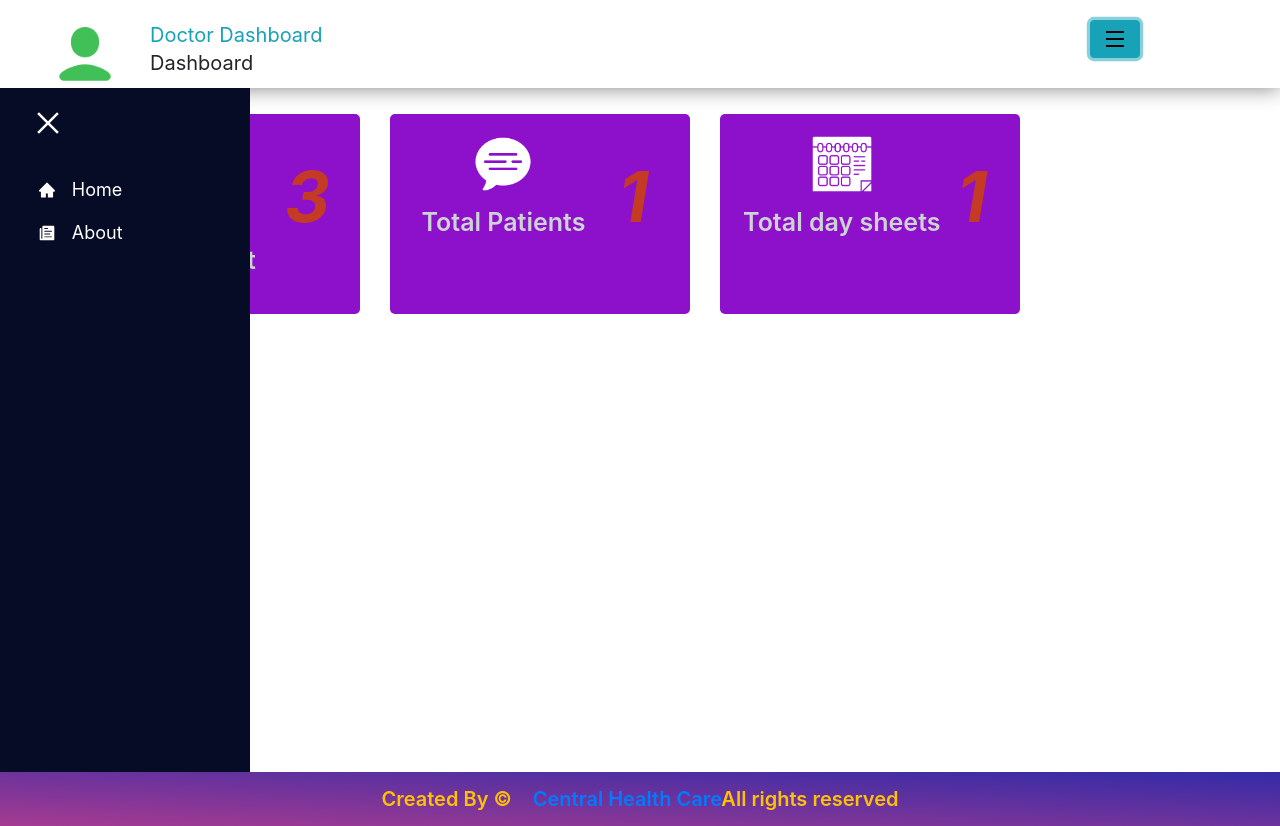
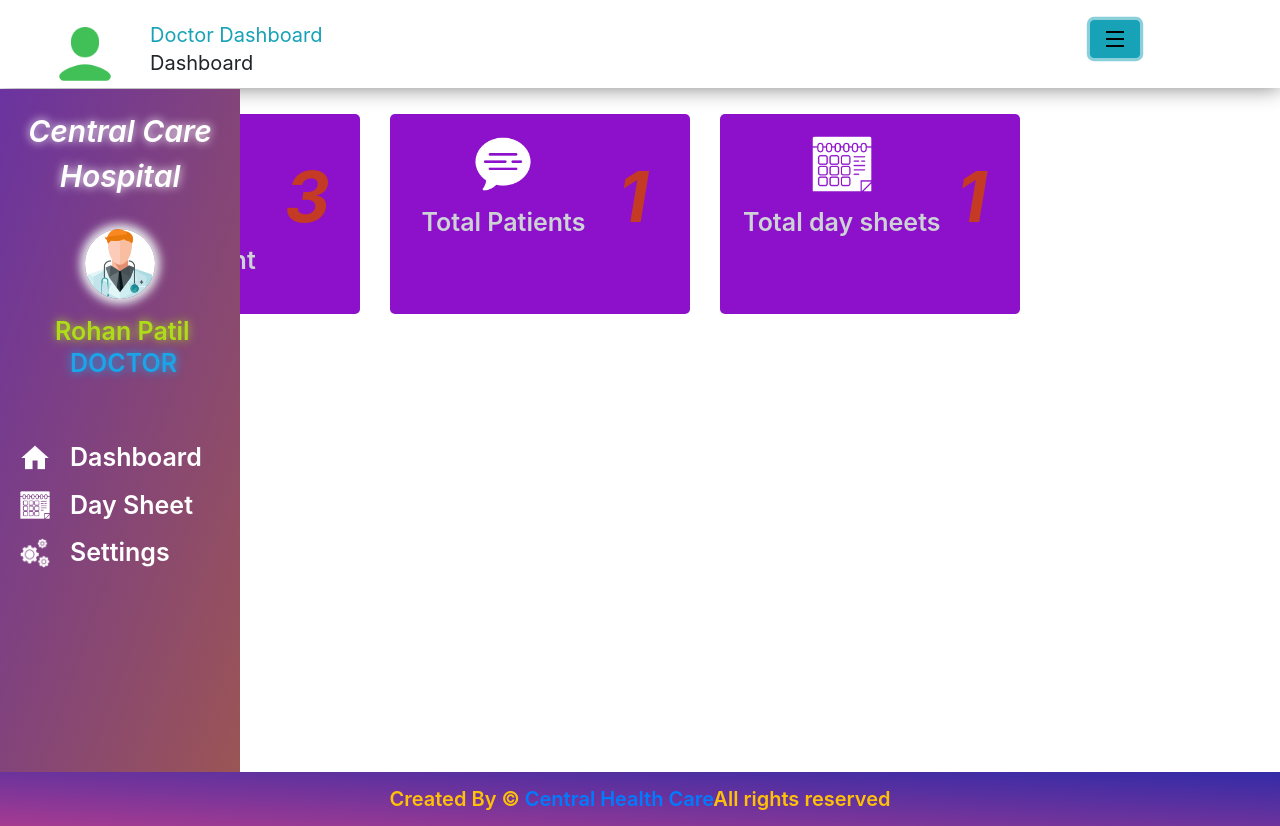
Before and after one commit to RohanPatil-dev/Health-Care-Project, a React (Create React App) app: page /doctor_dashboard in a window 1280 px wide. Both pictures are taken after a click on the button 1115 px from the left and 39 px from the top of the page. Built offline with nearby package versions, Linux system fonts and the light colour scheme.

Commit message:
Sidebar has added successfully into the Doctor's module

```diff
--- a/src/Main Project/CSS/Doctor.css
+++ b/src/Main Project/CSS/Doctor.css
@@ -62,10 +62,10 @@ body {
   text-shadow: 0px 0px 10px rgb(175, 220, 25);
 }
 
-#name_type {
+#role_type {
   position: absolute;
   top: 16rem;
-  left: 86px;
+  left: 70px;
   font-size: 25px;
   color: rgb(27, 164, 232);
   font-weight: 600;
@@ -368,7 +368,7 @@ body {
 }
 
 /* slider */
-
+/*
 .menu-bars{
   margin-left: 2rem;
   font-size: 2rem;
@@ -378,10 +378,10 @@ body {
 .nav-menu{
   background-color: #060b26;
   width: 250px;
-  height: 100vh;
+  height: 87%;
   display: flex;
   justify-content: center;
-  position: fixed;
+  position: absolute;
   top: 0;
   left: -100%;
   transition: 850ms;
@@ -433,3 +433,4 @@ body {
 span{
   margin-left: 16px;
 }
+ */
--- a/src/Main Project/CSS/Doctor_media.css
+++ b/src/Main Project/CSS/Doctor_media.css
@@ -238,4 +238,21 @@
  resize: none;
  height: 200px;
 }
+
+
+/* sidebar */
+
+.nav-menu{
+  background-color: #060b26;
+  width: 250px;
+  height: 89%;
+  display: flex;
+  justify-content: center;
+  position: absolute;
+  top: 0;
+  left: -100%;
+  transition: 850ms;
+  margin-top: 5.5rem;
+}
+
   }
--- a/src/Main Project/UI/Doctor/Doctor reusable components/Doctors_slider.jsx
+++ b/src/Main Project/UI/Doctor/Doctor reusable components/Doctors_slider.jsx
@@ -1,9 +1,8 @@
-import React,{useState} from "react"
+import React from "react"
 import { Link } from "react-router-dom"
 
-
-import { AiOutlineClose } from "react-icons/ai"
-import { Sidebar_data } from "../../../Data/Slider"
+import "../../../CSS/Doctor.css"
+import "../../../CSS/Doctor_media.css"
 
 import { IconContext } from "react-icons"
 
@@ -12,7 +11,50 @@ export default function Doctors_slider(props) {
   return(
 <IconContext.Provider value={{color : "white"}}>
 
-  <nav className={props.sidebar ? "nav-menu active" : "nav-menu"}>
+<div className={`${props.sidebar ? "nav-menu active" : "nav-menu"} sidebar `} >
+        <div className="nav-menu-items logo" onClick={props.showSidebar}>
+          <div className="logo_content">
+            <div id="dashboard_name">Central Care Hospital</div>
+
+            <div id="user_pic">
+              <div>
+                <img src="./Images/doctor1.png" alt="" height="70px" id="user_image" />
+              </div>
+              <div>
+                <p id="User_name">Rohan Patil</p>
+              </div>
+              <div>
+                <p id="role_type">DOCTOR</p>
+              </div>
+            </div>
+          </div>
+
+        </div>
+        <ul className="nav_list">
+          <li>
+            <Link to="/doctor_dashboard">
+              <img src="./Images/Admin/dashboard.png" alt="" className="icons" />
+              <span className="links_name">Dashboard</span>
+            </Link>
+          </li>
+
+          <li>
+            <Link to="/doctor_dailySheet">
+              <img src="./Images/Doctor/calender.png" alt="" className="icons" />
+              <span className="links_name">Day Sheet</span>
+            </Link>
+          </li>
+
+          <li>
+            <Link to="/Doctor_Settings">
+              <img src="./Images/Admin/settings.png" alt="" className="icons" />
+              <span className="links_name">Settings</span>
+            </Link>
+          </li>
+        </ul>
+      </div>
+
+  {/* <nav className={props.sidebar ? "nav-menu active" : "nav-menu"}>
     <ul className="nav-menu-items" onClick={props.showSidebar}>
         <li className="navbar-toggle">
           <Link to="#" className="menu-bars">
@@ -29,7 +71,7 @@ export default function Doctors_slider(props) {
           })
         }
     </ul>
-  </nav>
+  </nav> */}
   </IconContext.Provider>
   )
 }
```
